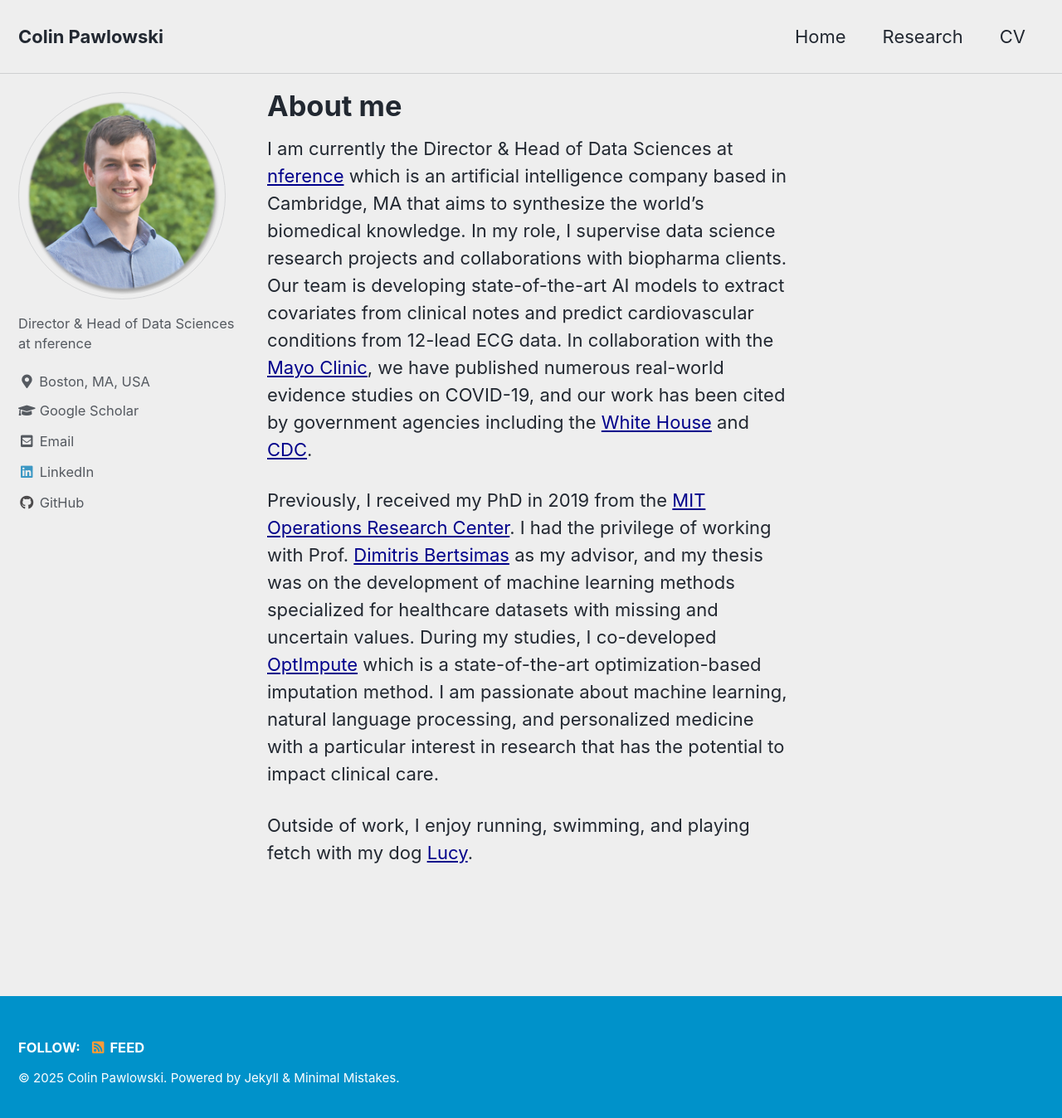
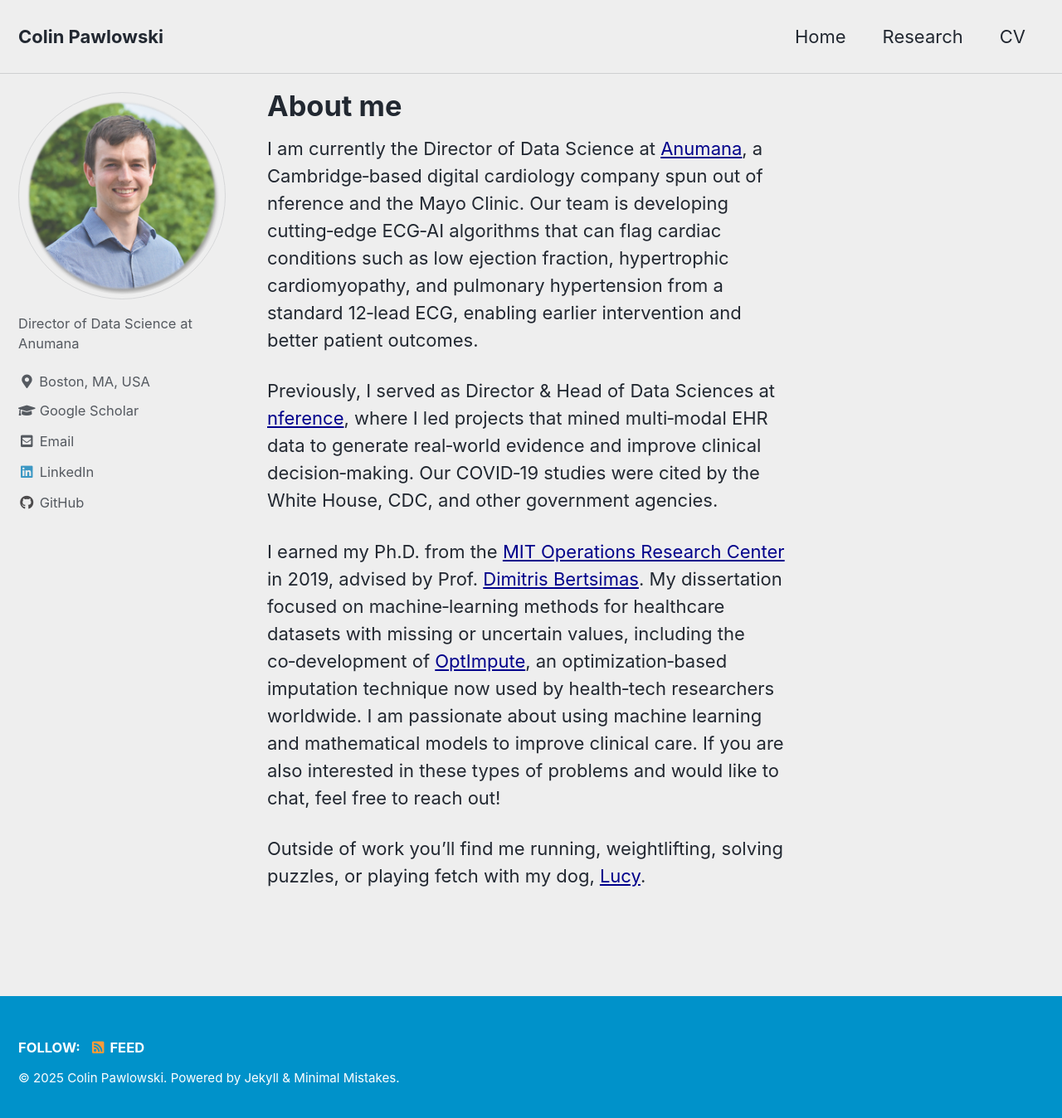
Before and after one commit to colin78/colin78.github.io, a Jekyll site: the page built from index.html, in a window 1280 px wide and 1356 px high. Shown: the top 1348 px of the window at 83% size. Built offline with Jekyll 4.4.1, drawn with Linux system fonts in a browser that asks for light colours; cached includes are drawn as plain includes; the list of posts is cut into pages by our own code.

Commit message:
updated About Me page with Anumana info

```diff
--- a/_config.yml
+++ b/_config.yml
@@ -106,9 +106,9 @@
 author:
   name             : *name
   avatar           : "/assets/images/standing_2_icon.png" # path of avatar image, e.g. "/assets/images/bio-photo.jpg"
-  bio              : "Director & Head of Data Sciences at nference"
+  bio              : "Director of Data Science at Anumana"
   location         : "Boston, MA, USA"
-  email            : "colin@nference.net"
+  email            : "colin@anumana.ai"
   linkedin         : "colin-pawlowski"
   github           : "colin78"
   links:
--- a/index.html
+++ b/index.html
@@ -7,9 +7,24 @@
 entries_layout: list
 title: "About me"
 ---
-<p>I am currently the Director & Head of Data Sciences at <a href="https://nference.ai">nference</a> which is an artificial intelligence company based in Cambridge, MA that aims to synthesize the world’s biomedical knowledge. In my role, I supervise data science research projects and collaborations with biopharma clients. Our team is developing state-of-the-art AI models to extract covariates from clinical notes and predict cardiovascular conditions from 12-lead ECG data. In collaboration with the <a href="https://www.mayoclinic.org/">Mayo Clinic</a>, we have published numerous real-world evidence studies on COVID-19, and our work has been cited by government agencies including the <a href="https://www.whitehouse.gov/briefing-room/press-briefings/2021/08/18/press-briefing-by-white-house-covid-19-response-team-and-public-health-officials-50/">White House</a> and <a href="https://www.cdc.gov/library/covid19/02262021_covidupdate.html">CDC</a>.</p>
+
+<p>I am currently the Director of Data Science at <a href="https://anumana.ai">Anumana</a>, a Cambridge‑based digital cardiology company spun out of nference and the Mayo Clinic. Our team is developing cutting‑edge ECG‑AI algorithms that can flag cardiac conditions such as low ejection fraction, hypertrophic cardiomyopathy, and pulmonary hypertension from a standard 12‑lead ECG, enabling earlier intervention and better patient outcomes.<p>
+
+<!-- In addition, we are developing advanced AI imaging and visualization technologies to enhance the precision and effectiveness of complex cardiac interventions. -->
+
+<p>Previously, I served as Director & Head of Data Sciences at <a href="https://anumana.ai">nference</a>, where I led projects that mined multi‑modal EHR data to generate real‑world evidence and improve clinical decision‑making. Our COVID‑19 studies were cited by the White House, CDC, and other government agencies.</p>
+
+<p>I earned my Ph.D. from the <a href="https://orc.mit.edu/">MIT Operations Research Center</a> in 2019, advised by Prof. <a href="https://dbertsim.mit.edu/">Dimitris Bertsimas</a>. My dissertation focused on machine‑learning methods for healthcare datasets with missing or uncertain values, including the co‑development of <a href="https://docs.interpretable.ai/stable/OptImpute/">OptImpute</a>, an optimization‑based imputation technique now used by health‑tech researchers worldwide. I am passionate about using machine learning and mathematical models to improve clinical care. If you are also interested in these types of problems and would like to chat, feel free to reach out!</p>
+
+<p>Outside of work you’ll find me running, weightlifting, solving puzzles, or playing fetch with my dog, <a href="assets/images/Lucy.JPEG">Lucy</a>.</p>
+
+<!-- <p>I am currently the Director of Data Science at <a href="https://anumana.ai">Anumana</a>. In my role, I supervise data science research projects and collaborations with biopharma clients.
+
+	which is an artificial intelligence company based in Cambridge, MA that aims to synthesize the world’s biomedical knowledge. In my role, I supervise data science research projects and collaborations with biopharma clients. Our team is developing state-of-the-art AI models to extract covariates from clinical notes and predict cardiovascular conditions from 12-lead ECG data.
+Previously, I was
+In collaboration with the <a href="https://www.mayoclinic.org/">Mayo Clinic</a>, we have published numerous real-world evidence studies on COVID-19, and our work has been cited by government agencies including the <a href="https://www.whitehouse.gov/briefing-room/press-briefings/2021/08/18/press-briefing-by-white-house-covid-19-response-team-and-public-health-officials-50/">White House</a> and <a href="https://www.cdc.gov/library/covid19/02262021_covidupdate.html">CDC</a>.</p>
 
 <p>
 Previously, I received my PhD in 2019 from the <a href="https://orc.mit.edu/">MIT Operations Research Center</a>. I had the privilege of working with Prof. <a href="https://dbertsim.mit.edu/">Dimitris Bertsimas</a> as my advisor, and my thesis was on the development of machine learning methods specialized for healthcare datasets with missing and uncertain values. During my studies, I co-developed <a href="https://docs.interpretable.ai/stable/OptImpute/">OptImpute</a> which is a state-of-the-art optimization-based imputation method. I am passionate about machine learning, natural language processing, and personalized medicine with a particular interest in research that has the potential to impact clinical care.</p>
 
-<p>Outside of work, I enjoy running, swimming, and playing fetch with my dog <a href="assets/images/Lucy.JPEG">Lucy</a>. </p>
+<p>Outside of work, I enjoy running, swimming, and playing fetch with my dog <a href="assets/images/Lucy.JPEG">Lucy</a>. </p> -->
```
Also changed, not shown: 6 other files.
